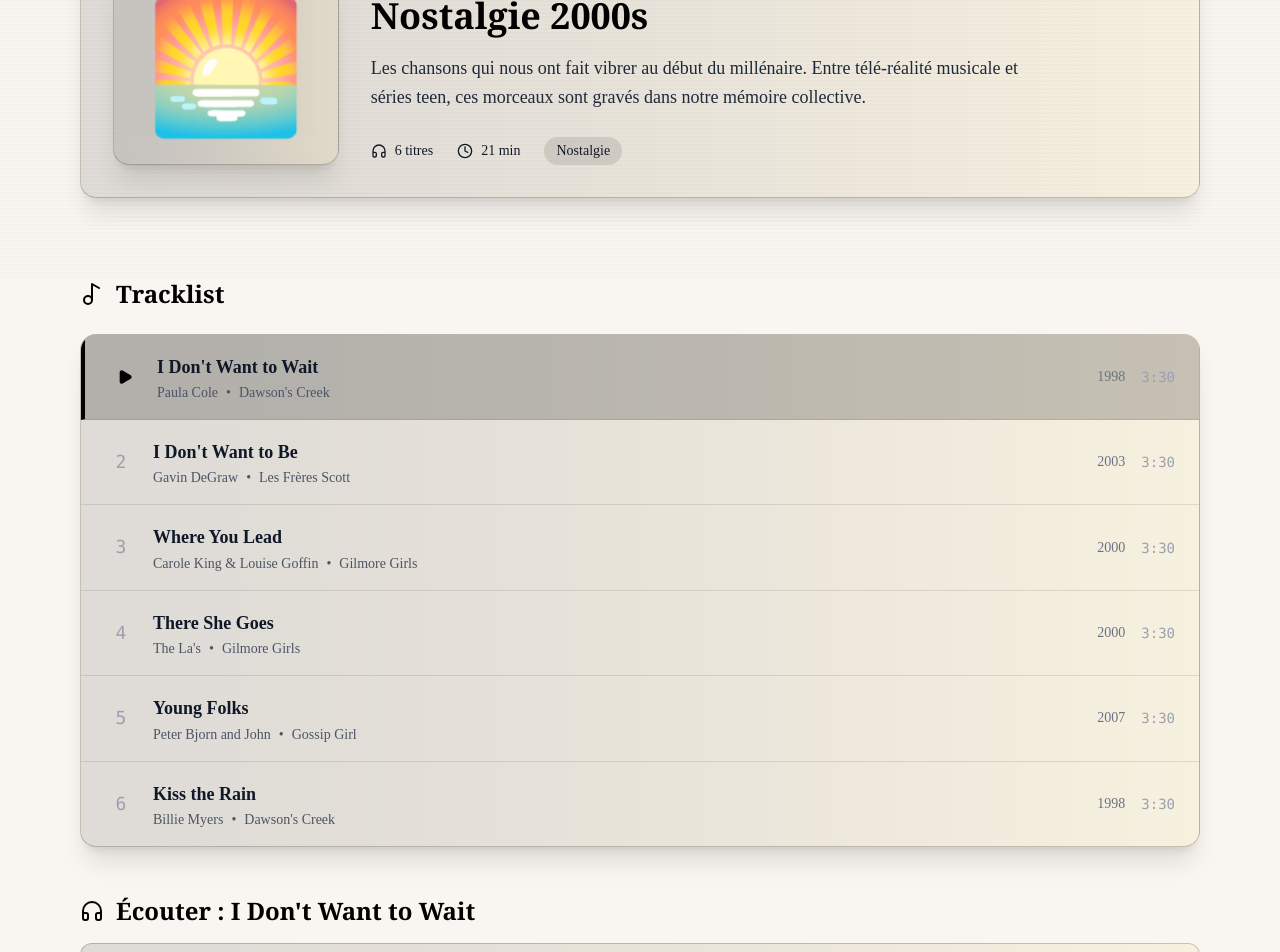
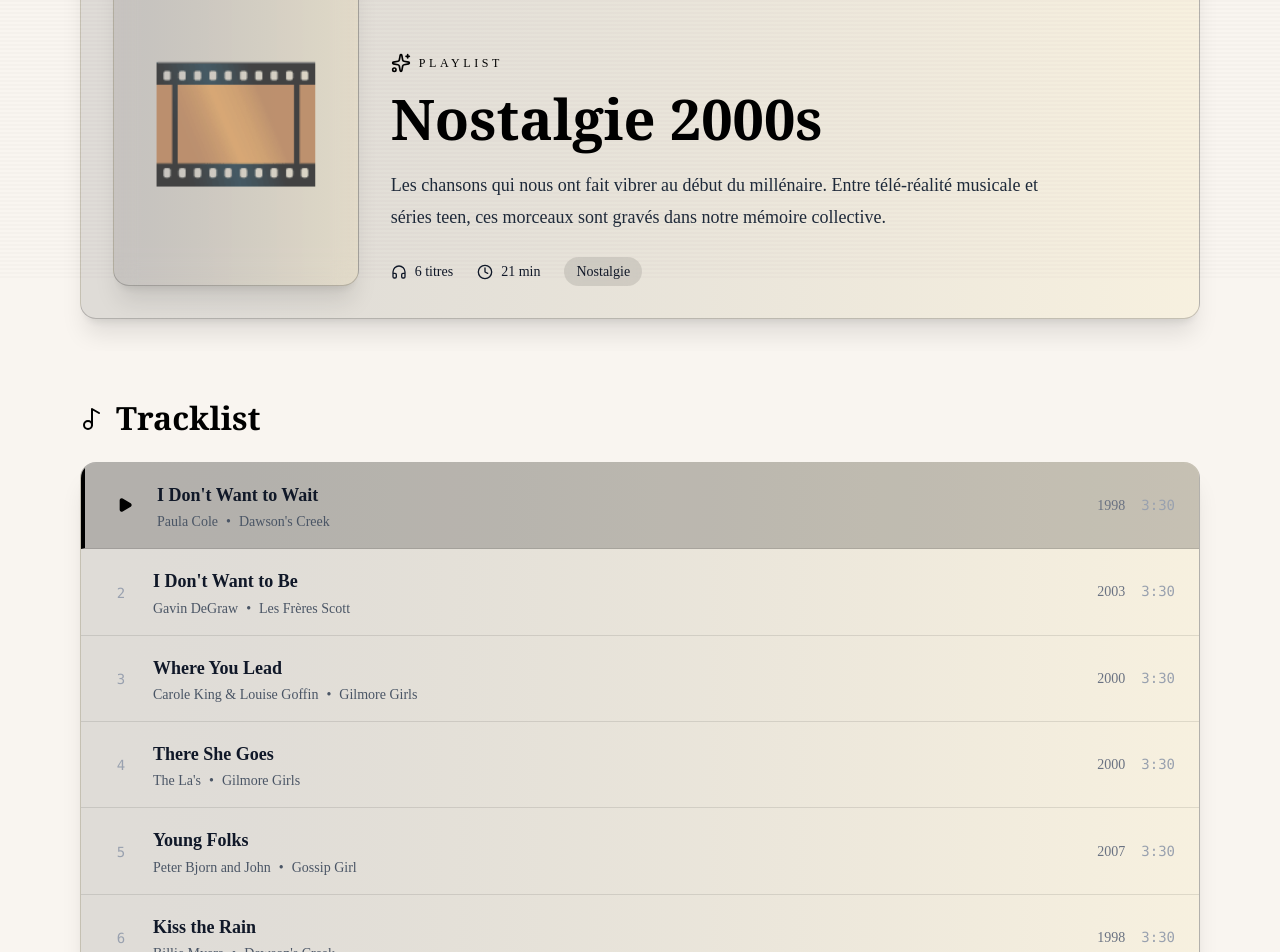
Before and after one commit to GaelleB/code-in-the-city, a Next.js app: page /music/playlists/1 in a window 1280 px wide. Shown: the part 520-1472 px from the top of the page. Built offline with nearby package versions, Linux system fonts and the light colour scheme.

Commit message:
Refonte complète de la page playlist

```diff
--- a/app/music/playlists/[id]/page.tsx
+++ b/app/music/playlists/[id]/page.tsx
@@ -1,23 +1,26 @@
 "use client";
 
+import { useMemo, useState } from "react";
+import Link from "next/link";
 import { notFound } from "next/navigation";
+import { motion } from "framer-motion";
+import { Music2, Clock, Headphones, Sparkles, Play } from "lucide-react";
+import Breadcrumb from "@/components/Breadcrumb";
+import MusicEmbed from "@/components/MusicEmbed";
 import { getPlaylistById, getAllPlaylists } from "@/data/playlists";
 import { series } from "@/data/series";
 import { musiques } from "@/data/musiques";
-import Link from "next/link";
-import { motion } from "framer-motion";
-import Breadcrumb from "@/components/Breadcrumb";
-import MusicEmbed from "@/components/MusicEmbed";
-import { Music2, Clock, Headphones, Sparkles, Play } from "lucide-react";
-import { useState } from "react";
 
-const moodEmojis = {
-  nostalgie: "🌅",
-  mélancolie: "🍂",
-  réconfort: "☕",
-  énergie: "⚡",
-  nuit: "🌙",
+const moodEmojis: Record<string, string> = {
+  nostalgie: "🎞️",
+  melancolie: "🌧️",
+  reconfort: "☕",
+  energie: "⚡",
+  nuit: "🌌"
 };
+
+const normalizeMood = (mood: string) =>
+  mood.normalize("NFD").replace(/[\u0300-\u036f]/g, "").toLowerCase();
 
 function estimateDuration(trackCount: number): string {
   const totalMinutes = trackCount * 3.5;
@@ -40,10 +43,13 @@ export default function PlaylistDetailPage({ params }: { params: { id: string }
 
   const allPlaylists = getAllPlaylists();
   const similarPlaylists = allPlaylists
-    .filter(p => p.id !== playlist.id && p.mood === playlist.mood)
+    .filter((p) => p.id !== playlist.id && p.mood === playlist.mood)
     .slice(0, 2);
 
-  const emoji = moodEmojis[playlist.mood as keyof typeof moodEmojis];
+  const emoji = useMemo(() => {
+    const normalizedMood = normalizeMood(playlist.mood);
+    return moodEmojis[normalizedMood] ?? "🎧";
+  }, [playlist.mood]);
 
   const selectedTrack = playlist.tracks[selectedTrackIndex];
 
@@ -53,7 +59,7 @@ export default function PlaylistDetailPage({ params }: { params: { id: string }
         <Breadcrumb />
       </div>
 
-      {/* Header avec effet glassmorphism */}
+      {/* Header */}
       <motion.div
         className="relative overflow-hidden py-8"
         initial={{ opacity: 0, y: 20 }}
@@ -61,19 +67,19 @@ export default function PlaylistDetailPage({ params }: { params: { id: string }
         transition={{ duration: 0.5, delay: 0.6 }}
       >
         <div className="max-w-6xl mx-auto px-4 relative z-10">
-          <div className="rounded-2xl p-8 md bg-gradient-to-r from-[var(--color-primary)]/10 to-[var(--color-secondary)]/10 border border-[var(--color-primary)]/20 shadow-xl">
+          <div className="rounded-2xl p-8 bg-gradient-to-r from-[var(--color-primary)]/10 to-[var(--color-secondary)]/10 border border-[var(--color-primary)]/20 shadow-xl">
             <div className="flex flex-col md:flex-row gap-8 items-start md:items-end">
-            {/* Cover */}
               <motion.div
                 className="rounded-2xl p-8 backdrop-blur-md bg-gradient-to-r from-[var(--color-primary)]/10 to-[var(--color-secondary)]/10 border border-[var(--color-primary)]/20 shadow-xl"
                 initial={{ scale: 0.8, opacity: 0 }}
                 animate={{ scale: 1, opacity: 1 }}
                 transition={{ duration: 0.5, delay: 0.2 }}
               >
-              <span className="text-9xl">{emoji}</span>
+                <span className="text-[9rem]" aria-hidden>
+                  {emoji}
+                </span>
               </motion.div>
 
-            {/* Info */}
               <motion.div
                 className="flex-1"
                 initial={{ x: -30, opacity: 0 }}
@@ -82,19 +88,18 @@ export default function PlaylistDetailPage({ params }: { params: { id: string }
               >
                 <div className="flex items-center gap-2 mb-3">
                   <Sparkles className="w-5 h-5" />
-                <span className="text-sm font-medium uppercase tracking-widest">Playlist</span>
+                  <span className="typo-tiny font-medium uppercase tracking-[0.3em]">Playlist</span>
                 </div>
 
-              <h1 className="text-3xl md:text-4xl font-serif font-bold mb-4 leading-tight">
+                <h1 className="typo-h1 font-serif font-bold mb-4">
                   {playlist.title}
                 </h1>
 
-              <p className="text-lg mb-6 text-gray-800 leading-relaxed max-w-2xl">
+                <p className="typo-body text-gray-800 mb-6 max-w-2xl">
                   {playlist.description}
                 </p>
 
-              {/* Stats */}
-              <div className="flex items-center gap-6 text-sm font-medium text-gray-900">
+                <div className="flex items-center gap-6 typo-small font-medium text-gray-900">
                   <div className="flex items-center gap-2">
                     <Headphones className="w-4 h-4" />
                     <span>{playlist.tracks.length} titres</span>
@@ -113,69 +118,69 @@ export default function PlaylistDetailPage({ params }: { params: { id: string }
         </div>
       </motion.div>
 
-      {/* Liste des tracks */}
+      {/* Tracklist */}
       <div className="max-w-6xl mx-auto px-4 py-12">
         <motion.div
           initial={{ opacity: 0, y: 20 }}
           animate={{ opacity: 1, y: 0 }}
           transition={{ duration: 0.5, delay: 0.5 }}
         >
-          <h2 className="text-2xl font-serif font-bold mb-6 flex items-center gap-3">
+          <h2 className="typo-h2 font-serif font-bold mb-6 flex items-center gap-3">
             <Music2 className="w-6 h-6 text-[var(--color-primary)]" />
             Tracklist
           </h2>
 
           <div className="bg-gradient-to-r from-[var(--color-primary)]/10 to-[var(--color-secondary)]/10 rounded-2xl shadow-xl overflow-hidden border border-[var(--color-primary)]/20">
             {playlist.tracks.map((track, index) => {
-              const serie = series.find(s => s.id === track.serieId);
-              const artiste = track.artistId ? musiques.find(a => a.id === track.artistId) : null;
+              const serie = series.find((s) => s.id === track.serieId);
+              const artiste = track.artistId ? musiques.find((a) => a.id === track.artistId) : null;
 
               return (
                 <motion.div
-                  key={index}
-                  className={`group flex items-center gap-4 px-6 py-4 md:hover:bg-[var(--color-primary)]/5 transition-all border-b border-[var(--color-primary)]/10 last:border-b-0 cursor-pointer active:bg-[var(--color-primary)]/10 touch-manipulation ${
-                    selectedTrackIndex === index ? 'bg-[var(--color-primary)]/20 border-l-4 border-l-[var(--color-primary)]' : ''
+                  key={`${track.songTitle}-${index}`}
+                  className={`group flex items-center gap-4 px-6 py-4 transition-all border-b border-[var(--color-primary)]/10 last:border-b-0 cursor-pointer active:bg-[var(--color-primary)]/10 touch-manipulation ${
+                    selectedTrackIndex === index
+                      ? "bg-[var(--color-primary)]/20 border-l-4 border-l-[var(--color-primary)]"
+                      : "md:hover:bg-[var(--color-primary)]/5"
                   }`}
                   initial={{ opacity: 0, x: -20 }}
                   animate={{ opacity: 1, x: 0 }}
                   transition={{ duration: 0.3, delay: 0.6 + index * 0.05 }}
                   onClick={() => setSelectedTrackIndex(index)}
-                  whileTap={{ scale: 0.98, backgroundColor: 'rgba(0,0,0,0.05)' }}
+                  whileTap={{ scale: 0.98, backgroundColor: "rgba(0,0,0,0.05)" }}
                 >
-                  {/* Numéro / Play icon */}
                   <div className="w-8 text-center">
                     {selectedTrackIndex === index ? (
                       <Play className="w-4 h-4 mx-auto text-[var(--color-primary)] fill-[var(--color-primary)]" />
                     ) : (
-                      <span className="text-gray-400 font-mono font-medium group-hover:text-[var(--color-primary)] transition-colors">
+                      <span className="typo-small text-gray-400 font-mono font-medium group-hover:text-[var(--color-primary)] transition-colors">
                         {index + 1}
                       </span>
                     )}
                   </div>
 
-                  {/* Info track */}
                   <div className="flex-1 min-w-0">
                     <h3 className="font-semibold text-gray-900 truncate group-hover:text-[var(--color-primary)] transition-colors">
                       {track.songTitle}
                     </h3>
-                    <div className="flex items-center gap-2 text-sm text-gray-600">
+                    <div className="flex items-center gap-2 typo-small text-gray-600">
                       {artiste ? (
                         <Link
                           href={`/music/${artiste.id}`}
                           className="md:hover:underline md:hover:text-[var(--color-primary)] transition-colors active:opacity-70 touch-manipulation"
-                          onClick={(e) => e.stopPropagation()}
+                          onClick={(event) => event.stopPropagation()}
                         >
                           {track.artistName}
                         </Link>
                       ) : (
                         <span>{track.artistName}</span>
                       )}
-                      <span>•</span>
+                      <span aria-hidden>•</span>
                       {serie && (
                         <Link
                           href={`/series/${serie.id}`}
                           className="md:hover:underline md:hover:text-[var(--color-primary)] transition-colors active:opacity-70 touch-manipulation"
-                          onClick={(e) => e.stopPropagation()}
+                          onClick={(event) => event.stopPropagation()}
                         >
                           {serie.title}
                         </Link>
@@ -183,15 +188,13 @@ export default function PlaylistDetailPage({ params }: { params: { id: string }
                     </div>
                   </div>
 
-                  {/* Année */}
                   {track.year && (
-                    <div className="hidden sm:block text-sm text-gray-500 font-medium">
+                    <div className="hidden sm:block typo-small text-gray-500 font-medium">
                       {track.year}
                     </div>
                   )}
 
-                  {/* Durée simulée */}
-                  <div className="text-sm text-gray-400 font-mono">
+                  <div className="typo-small text-gray-400 font-mono">
                     3:30
                   </div>
                 </motion.div>
@@ -200,7 +203,6 @@ export default function PlaylistDetailPage({ params }: { params: { id: string }
           </div>
         </motion.div>
 
-        {/* Lecteur dynamique pour la chanson sélectionnée */}
         {selectedTrack && (
           <motion.div
             key={selectedTrackIndex}
@@ -209,9 +211,9 @@ export default function PlaylistDetailPage({ params }: { params: { id: string }
             animate={{ opacity: 1, y: 0 }}
             transition={{ duration: 0.5 }}
           >
-            <h2 className="text-2xl font-serif font-bold mb-4 flex items-center gap-3">
+            <h2 className="typo-h2 font-serif font-bold mb-4 flex items-center gap-3">
               <Headphones className="w-6 h-6 text-[var(--color-primary)]" />
-              Écouter : {selectedTrack.songTitle}
+              Ecouter : {selectedTrack.songTitle}
             </h2>
             <MusicEmbed
               type="youtube"
@@ -219,13 +221,12 @@ export default function PlaylistDetailPage({ params }: { params: { id: string }
               artistName={selectedTrack.artistName}
               trackName={selectedTrack.songTitle}
             />
-            <p className="text-xs text-gray-400 mt-2">
-              ✨ Clique sur une chanson dans la liste pour changer le morceau
+            <p className="typo-tiny text-gray-400 mt-2">
+              Conseil: clique sur une chanson dans la liste pour changer le morceau.
             </p>
           </motion.div>
         )}
 
-        {/* Playlists similaires */}
         {similarPlaylists.length > 0 && (
           <motion.div
             className="mt-16"
@@ -233,28 +234,29 @@ export default function PlaylistDetailPage({ params }: { params: { id: string }
             animate={{ opacity: 1, y: 0 }}
             transition={{ duration: 0.5, delay: 0.8 }}
           >
-            <h2 className="text-2xl font-serif font-bold mb-6 flex items-center gap-3">
+            <h2 className="typo-h2 font-serif font-bold mb-6 flex items-center gap-3">
               <Sparkles className="w-6 h-6 text-[var(--color-primary)]" />
               Playlists similaires
             </h2>
 
             <div className="grid gap-6 md:grid-cols-2">
               {similarPlaylists.map((similarPlaylist) => {
-                const similarEmoji = moodEmojis[similarPlaylist.mood as keyof typeof moodEmojis];
+                const similarEmoji =
+                  moodEmojis[normalizeMood(similarPlaylist.mood)] ?? "🎧";
 
                 return (
                   <Link key={similarPlaylist.id} href={`/music/playlists/${similarPlaylist.id}`}>
                     <div className="group bg-gradient-to-r from-[var(--color-primary)]/10 to-[var(--color-secondary)]/10 border border-[var(--color-primary)]/20 rounded-2xl overflow-hidden shadow-xl hover:shadow-2xl hover:border-[var(--color-primary)]/40 transition-all hover:scale-105">
                       <div className="flex items-center gap-4 p-6">
-                        <div className="w-20 h-20 bg-gradient-to-br from-[var(--color-primary)]/30 to-[var(--color-secondary)]/30 backdrop-blur-sm rounded-xl flex items-center justify-center text-4xl shadow-md">
+                        <div className="w-20 h-20 bg-gradient-to-br from-[var(--color-primary)]/30 to-[var(--color-secondary)]/30 backdrop-blur-sm rounded-xl flex items-center justify-center text-[4rem] shadow-md">
                           {similarEmoji}
                         </div>
                         <div className="flex-1">
-                          <h3 className="text-xl font-serif font-bold mb-1 text-gray-900 group-hover:text-[var(--color-primary)] transition-colors">
+                          <h3 className="typo-h3 font-serif font-bold mb-1 text-gray-900 group-hover:text-[var(--color-primary)] transition-colors">
                             {similarPlaylist.title}
                           </h3>
-                          <p className="text-sm text-gray-600">
-                            {similarPlaylist.tracks.length} titres • {estimateDuration(similarPlaylist.tracks.length)}
+                          <p className="typo-small text-gray-600">
+                            {similarPlaylist.tracks.length} titres · {estimateDuration(similarPlaylist.tracks.length)}
                           </p>
                         </div>
                       </div>
@@ -266,7 +268,6 @@ export default function PlaylistDetailPage({ params }: { params: { id: string }
           </motion.div>
         )}
 
-        {/* Retour */}
         <motion.div
           className="mt-12 text-center"
           initial={{ opacity: 0 }}
@@ -275,7 +276,7 @@ export default function PlaylistDetailPage({ params }: { params: { id: string }
         >
           <Link
             href="/music/playlists"
-            className="inline-flex items-center gap-2 text-[var(--color-primary)] hover:underline font-medium"
+            className="inline-flex items-center gap-2 typo-small text-[var(--color-primary)] hover:underline font-medium"
           >
             ← Retour aux playlists
           </Link>
```
Lines whose indentation alone changed are shown as unchanged.
